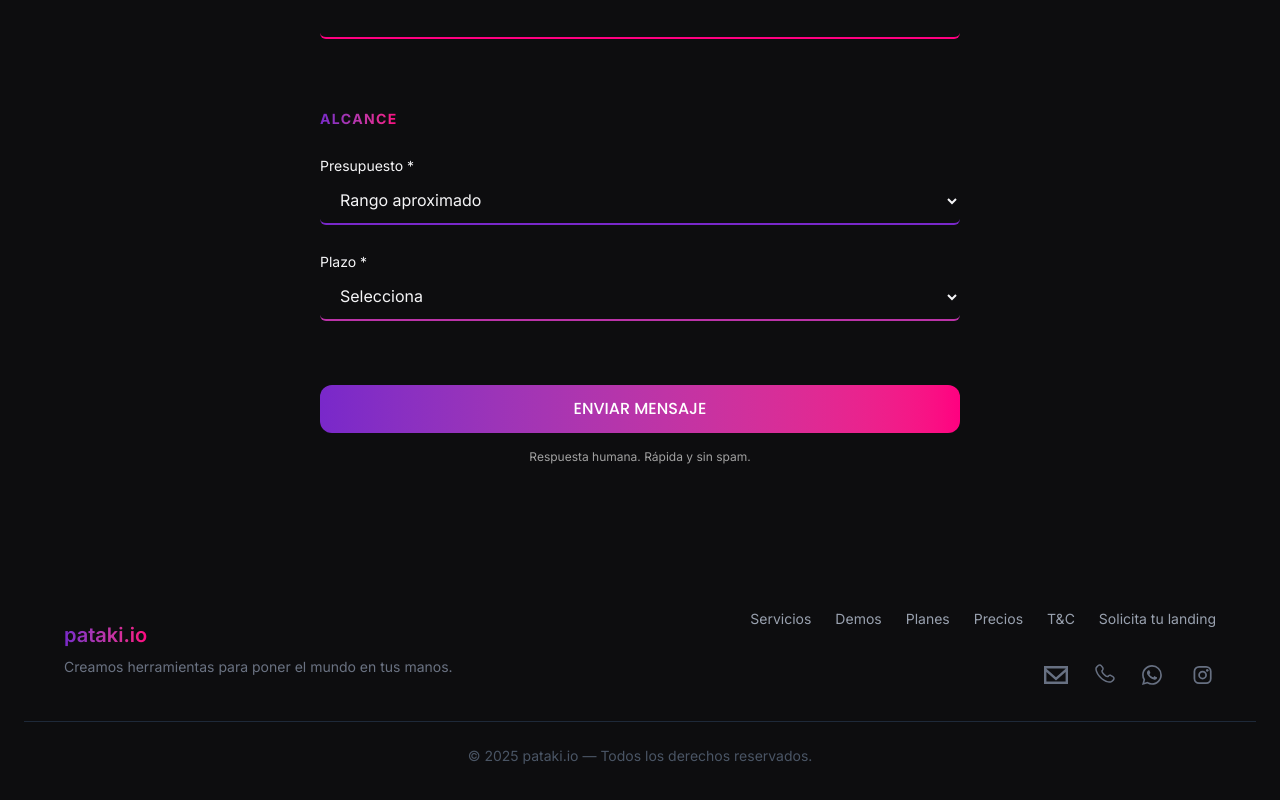
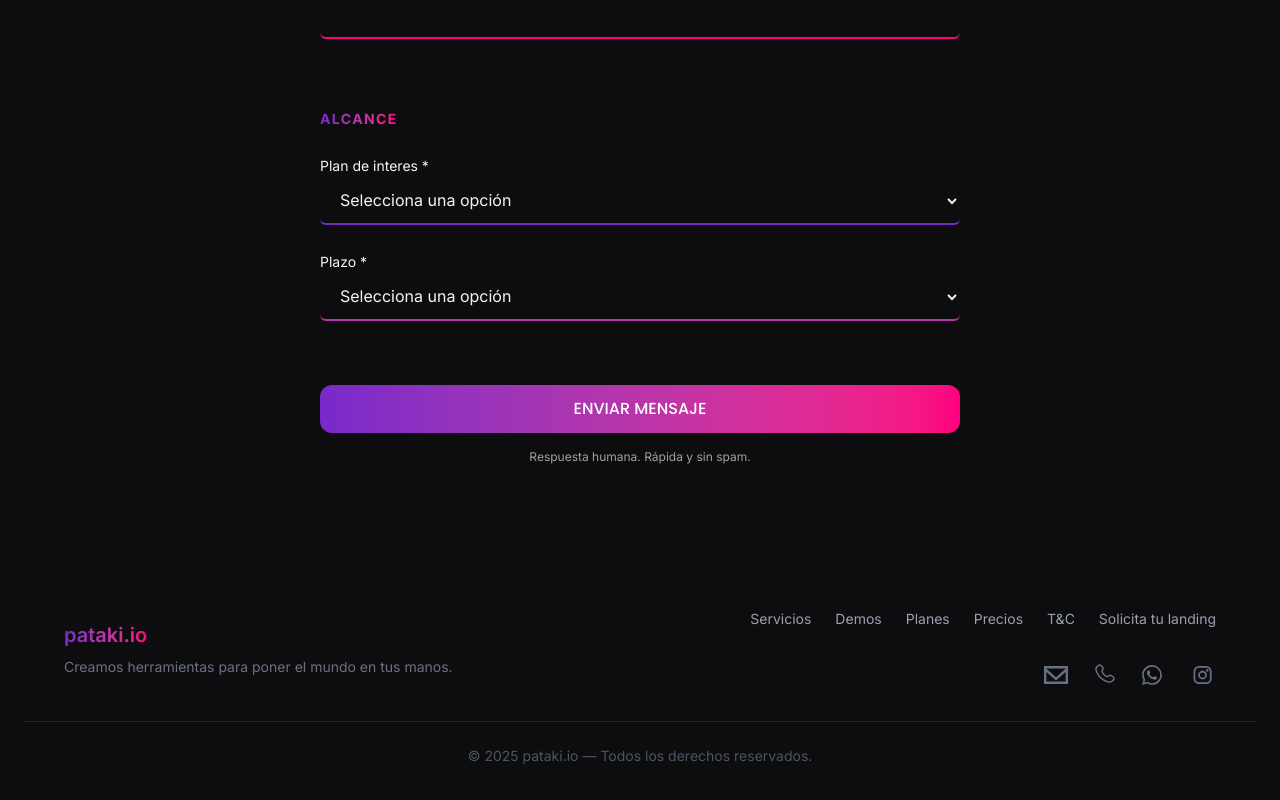
Before and after one commit to alejomayuri/pataki-landing-studio, a Next.js app: page /solicita-tu-landing in a window 1280 px wide. Shown: the part 1041-1841 px from the top of the page. Built offline with nearby package versions, Linux system fonts and the light colour scheme.

Commit message:
precios y opciones

```diff
--- a/src/app/components/Footer/Footer.tsx
+++ b/src/app/components/Footer/Footer.tsx
@@ -2,6 +2,7 @@ import PhoneIcon from "../icons2/Phone";
 import MailIcon from "../icons2/Mail";
 import WhatsappIcon from "../icons2/WhatsappIcon";
 import InstagramIcon from "../icons2/InstagramIcon";
+import Link from "next/link";
 
 export default function Footer() {
 
@@ -42,14 +43,14 @@ export default function Footer() {
                     </a>
                 </li>
                 <li>
-                    <a href="/terminos-y-condiciones" className="hover:text-white transition-colors">
+                    <Link href="/terminos-y-condiciones" className="hover:text-white transition-colors">
                         T&C
-                    </a>
+                    </Link>
                 </li>
                 <li>
-                    <a href="/solicita-tu-landing" className="hover:text-white transition-colors">
+                    <Link href="/solicita-tu-landing" className="hover:text-white transition-colors">
                         Solicita tu landing
-                    </a>
+                    </Link>
                 </li>
             </ul>
 
--- a/src/app/components/Prices/Prices.tsx
+++ b/src/app/components/Prices/Prices.tsx
@@ -7,7 +7,7 @@ import Link from "next/link";
 const PLANS = [
   {
     title: "Esencial",
-    price: "S/ 450",
+    price: "S/ 390",
     description:
       "Perfecta para marcas o profesionales que necesitan una presencia online rápida y efectiva.",
     features: [
@@ -21,7 +21,7 @@ const PLANS = [
   },
   {
     title: "Profesional",
-    price: "S/ 890",
+    price: "S/ 690",
     description:
       "Ideal para negocios que buscan destacar con una web más completa y personalizable.",
     features: [
@@ -35,7 +35,7 @@ const PLANS = [
   },
   {
     title: "Premium",
-    price: "S/ 1,400",
+    price: "S/ 999",
     description:
       "Pensada para proyectos en crecimiento que necesitan actualizaciones y soporte continuo.",
     features: [
--- a/src/app/solicita-tu-landing/page.tsx
+++ b/src/app/solicita-tu-landing/page.tsx
@@ -108,7 +108,7 @@ export default function RequestLanding() {
               >
                 <option className="bg-[#0a0a0a] text-white" value="">Selecciona una opción</option>
                 <option className="bg-[#0a0a0a] text-white">Proyecto personal</option>
-                <option className="bg-[#0a0a0a] text-white">Negocio / emprendimiento</option>
+                <option className="bg-[#0a0a0a] text-white">Negocio / Emprendimiento</option>
                 <option className="bg-[#0a0a0a] text-white">Marca personal</option>
                 <option className="bg-[#0a0a0a] text-white">Otro</option>
               </select>
@@ -150,15 +150,15 @@ export default function RequestLanding() {
             </legend>
 
             <div className="space-y-2">
-              <label className="text-sm">Presupuesto *</label>
+              <label className="text-sm">Plan de interes *</label>
               <select className="w-full px-4 py-3 rounded-md border-b-2 border-[var(--color-galaxy-start)] focus:outline-none"
                 name="budget"
                 required
               >
-                <option className="bg-[#0a0a0a] text-white" value="">Rango aproximado</option>
-                <option className="bg-[#0a0a0a] text-white">Menos de $300</option>
-                <option className="bg-[#0a0a0a] text-white">$300 – $600</option>
-                <option className="bg-[#0a0a0a] text-white">Más de $600</option>
+                <option className="bg-[#0a0a0a] text-white" value="">Selecciona una opción</option>
+                <option className="bg-[#0a0a0a] text-white">Esencial (S/ 300)</option>
+                <option className="bg-[#0a0a0a] text-white">Profesional (S/ 690)</option>
+                <option className="bg-[#0a0a0a] text-white">Premium (S/ 999)</option>
               </select>
             </div>
 
@@ -168,7 +168,7 @@ export default function RequestLanding() {
                 name="timeline"
                 required
               >
-                <option className="bg-[#0a0a0a] text-white" value="">Selecciona</option>
+                <option className="bg-[#0a0a0a] text-white" value="">Selecciona una opción</option>
                 <option className="bg-[#0a0a0a] text-white">Lo antes posible</option>
                 <option className="bg-[#0a0a0a] text-white">1–2 semanas</option>
                 <option className="bg-[#0a0a0a] text-white">Flexible</option>
--- a/src/app/terminos-y-condiciones/page.tsx
+++ b/src/app/terminos-y-condiciones/page.tsx
@@ -40,7 +40,13 @@ export default function TermsAndConditions() {
           4. Plan de Crecimiento y Soporte
         </h2>
         <p className="text-[var(--color-foreground-secondary)] font-sans text-base sm:text-lg max-w-3xl text-center :text-left mx-auto md:mx-0">
-          Este plan es una suscripción mensual diseñada para mantener la web actualizada, segura y funcional.
+          Este plan es una suscripción mensual diseñada para mantener tu web actualizada, segura y funcional.
+        </p>
+        <h3 className="text-2xl font-display leading-tight mb-4 mt-8 text-foreground">
+          Precio
+        </h3>
+        <p className="text-[var(--color-foreground-secondary)] font-sans text-base sm:text-lg max-w-3xl text-center text-left mx-auto md:mx-0">
+          El costo de esta suscripción es de <b>S/ 99 al mes</b>, con facturación mensual. No existen contratos de permanencia ni penalizaciones por cancelación.
         </p>
         <h3 className="text-2xl font-display leading-tight mb-4 mt-8 text-foreground">
           ¿En qué consiste?
```
